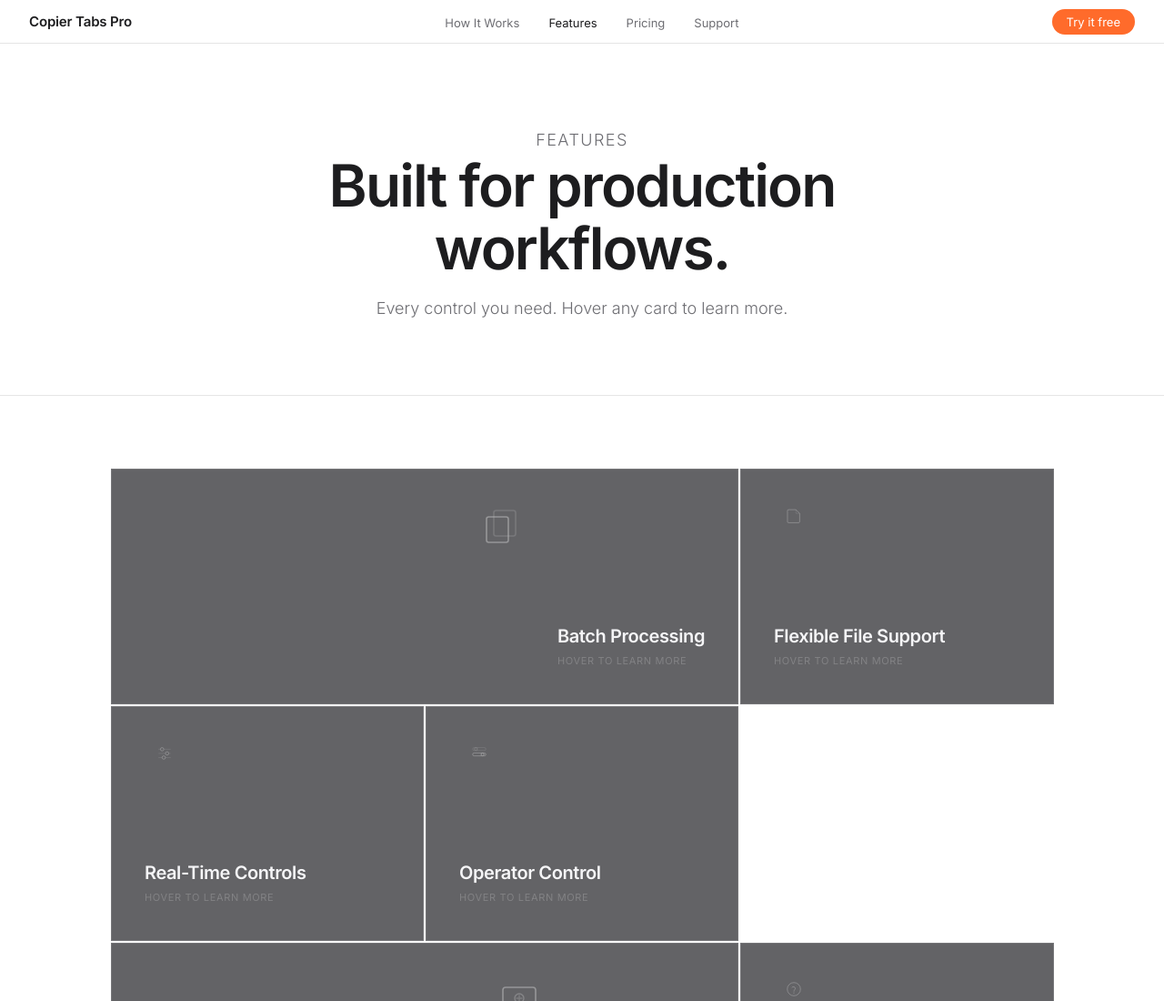
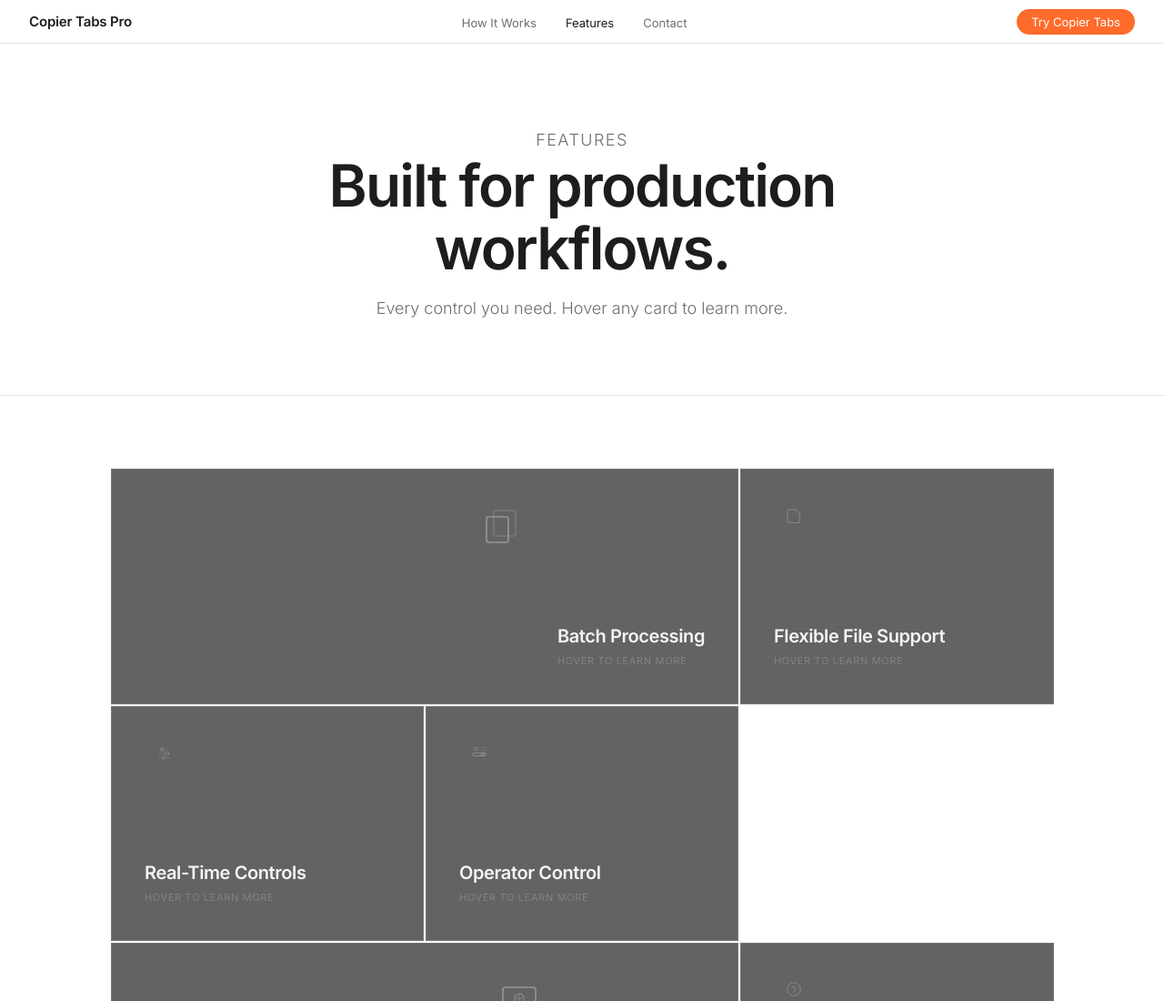
Before and after one commit to collinsngeno080-pixel/copiertabs, a plain HTML site: page features.html in a window 1280 px wide. Shown: the top 1100 px of the page at 91% size. Drawn offline with Linux system fonts and the light colour scheme.

Commit message:
Update nav: replace Pricing/Support with Contact, rename CTA button to Try Copier Tabs

```diff
--- a/features.html
+++ b/features.html
@@ -16,10 +16,9 @@
   <ul class="nav-links">
     <li><a href="how-it-works.html">How It Works</a></li>
     <li><a href="features.html" class="active">Features</a></li>
-    <li><a href="index.html#final-cta">Pricing</a></li>
-    <li><a href="index.html#final-cta">Support</a></li>
+    <li><a href="index.html#final-cta">Contact</a></li>
   </ul>
-  <a href="index.html#final-cta" class="nav-cta">Try it free</a>
+  <a href="index.html#final-cta" class="nav-cta">Try Copier Tabs</a>
 </nav>
 
 <div class="page-header">
```
Also changed, not shown: how-it-works.html (+2 -3 lines), index.html (+2 -3 lines).
